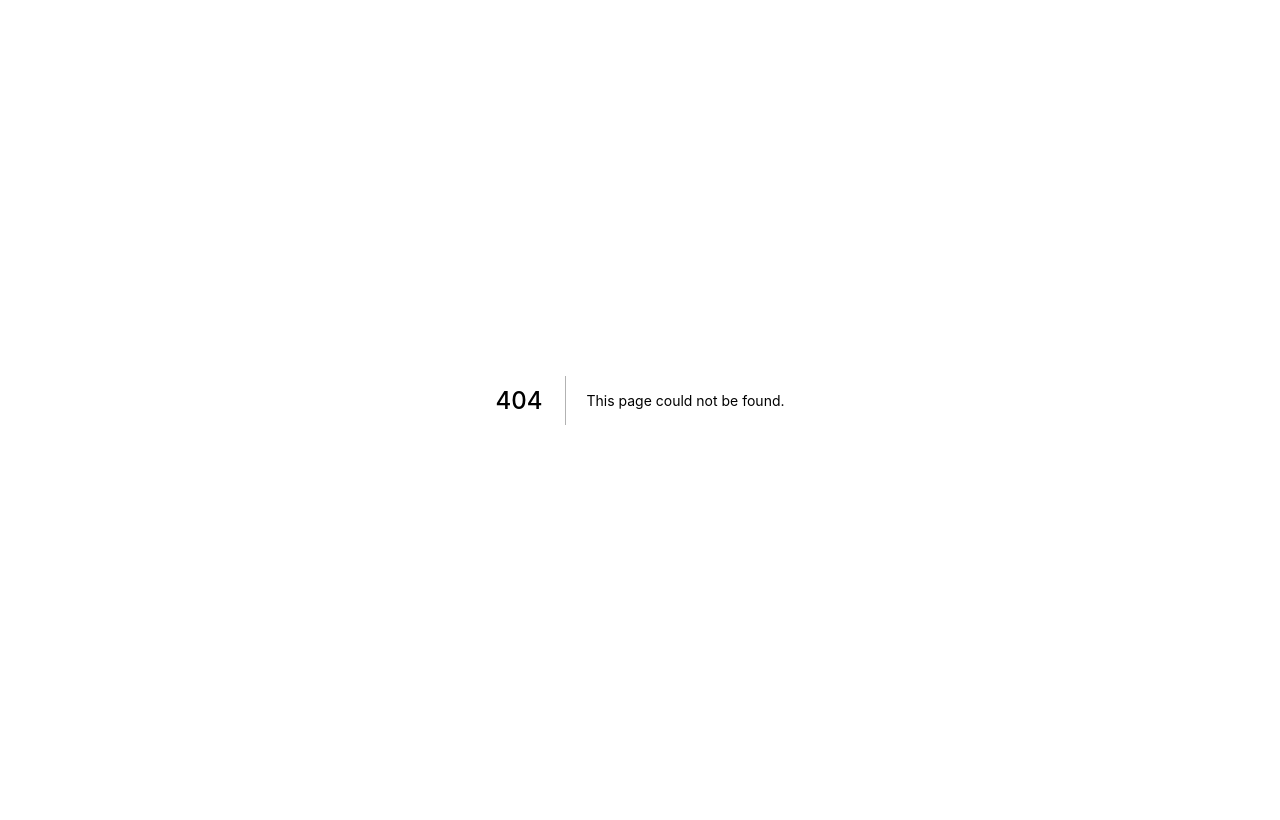
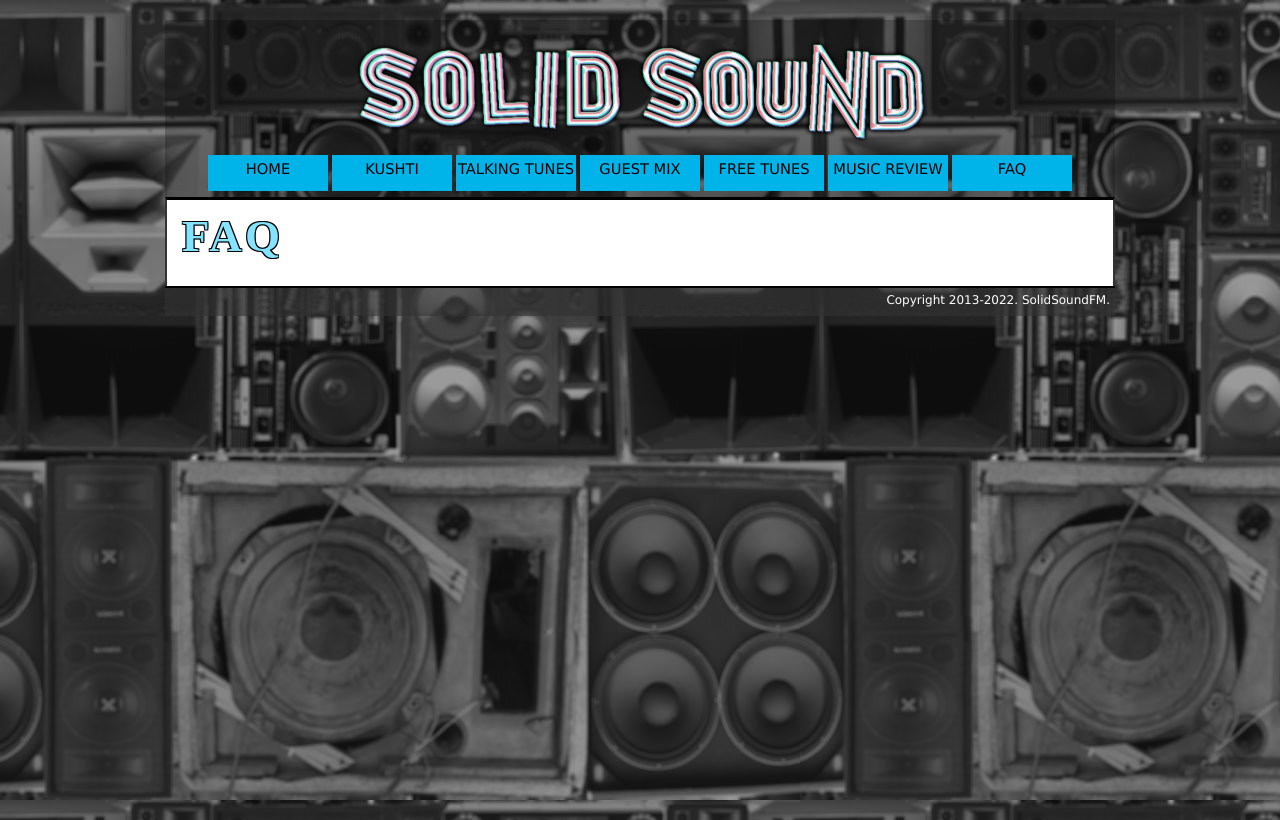
Before and after one commit to irquigley/SolidSoundFM-js, a Next.js app: page /faq in a window 1280 px wide. Before the commit this address had no page. Built offline with nearby package versions, Linux system fonts and the light colour scheme; a web font is replaced by a local one.

Commit message:
Create faq.js

```diff
--- /dev/null
+++ b/pages/faq.js
@@ -0,0 +1,27 @@
+import Heading1 from '../components/Heading1'
+import Heading2 from '../components/Heading2'
+import ParaMega from '../components/ParaMega'
+import ParaHighlight from '../components/ParaHighlight'
+import ParaLight from '../components/ParaLight'
+import ParaNormal from '../components/ParaNormal'
+import Article from '../components/Article'
+import GapSmall from '../components/GapSmall'
+import GapMedium from '../components/GapMedium'
+import BoxGroup from '../components/BoxGroup'
+import Box from '../components/Box'
+
+import PageContainer from '../components/PageContainer'
+import FacebookPlugin from '../components/scripts/facebook'
+
+import styles from '../styles/Home.module.css'
+
+export default function FAQ() {
+  return (
+    <>
+       <PageContainer title="FAQ">
+          <Heading1>FAQ</Heading1>
+          <GapSmall />
+       </PageContainer>
+    </>
+  )
+}
```
